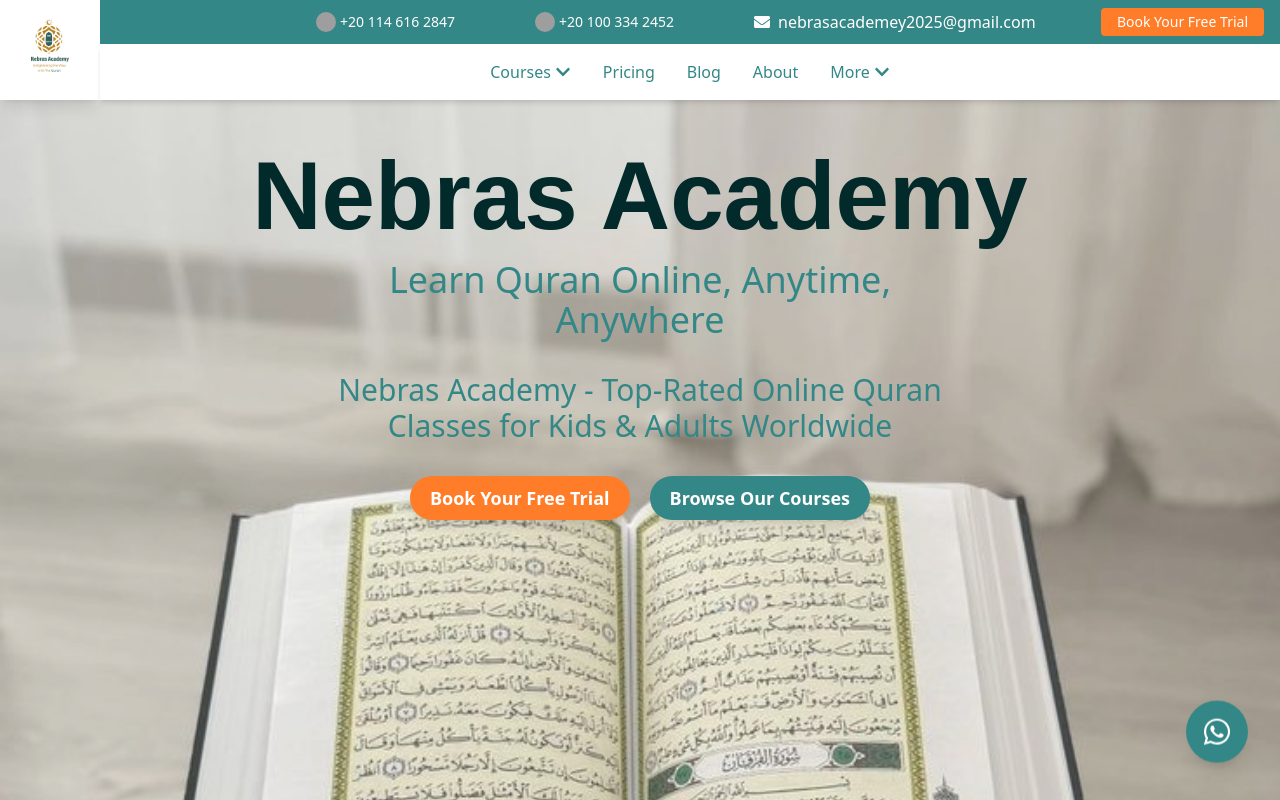
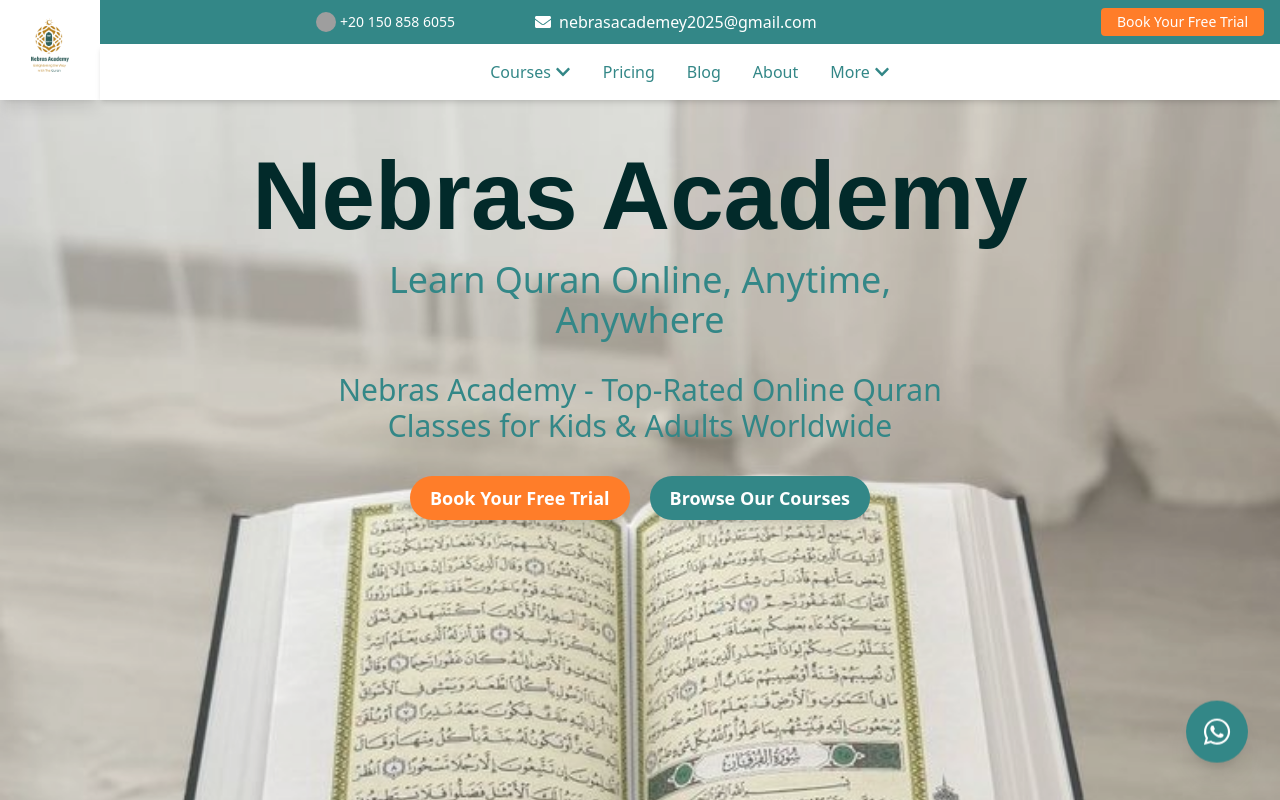
Before and after one commit to abdelrahmanfathyradwan/nebras, a React (Vite) app: page / in a window 1280 px wide. Shown: the top 800 px of the page. Built offline with nearby package versions, Linux system fonts and the light colour scheme; grey boxes are pictures that could not be loaded; a web font is replaced by a local one.

Commit message:
Update contact phone number in Navbar component

```diff
--- a/src/components/Navbar.jsx
+++ b/src/components/Navbar.jsx
@@ -69,22 +69,9 @@
                   />
                   <a
                    dir='ltr'
-                   href="tel:+201146162847"
+                   href="tel:+01508586055"
                   >
-                  +20 114 616 2847
-                  </a>
-                </span>
-                <span className='flex items-center text-sm'>
-                  <img
-                    src='https://flagcdn.com/w20/eg.png' // علم مصر من flagcdn
-                    alt='Egypt Flag'
-                    className='w-5 h-5 mr-1 rounded-full'
-                  />
-                  <a
-                   dir='ltr'
-                   href="tel:+201003342452"
-                  >
-                  +20 100 334 2452
+                  +20 150 858 6055
                   </a>
                 </span>
                  <a
```
